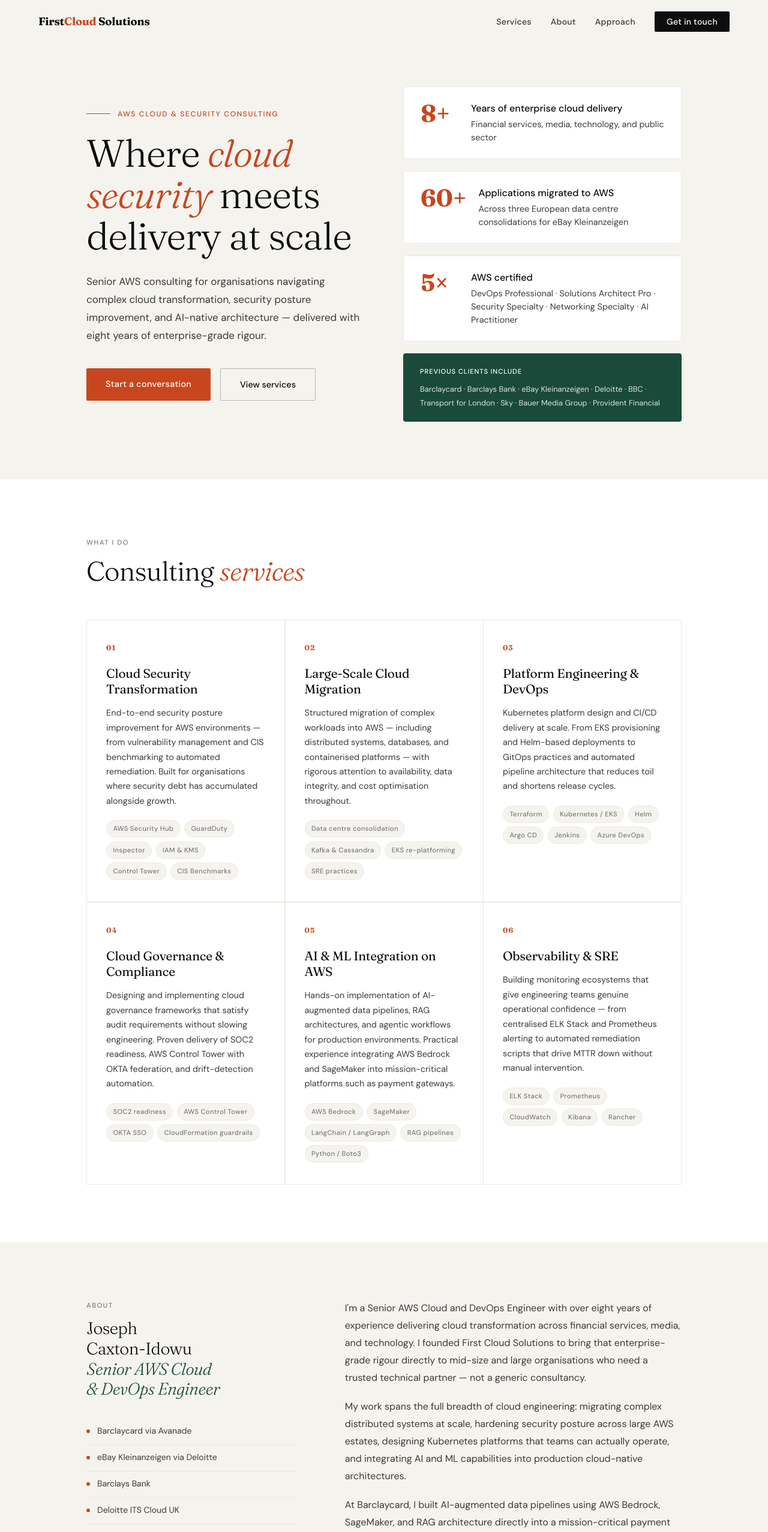
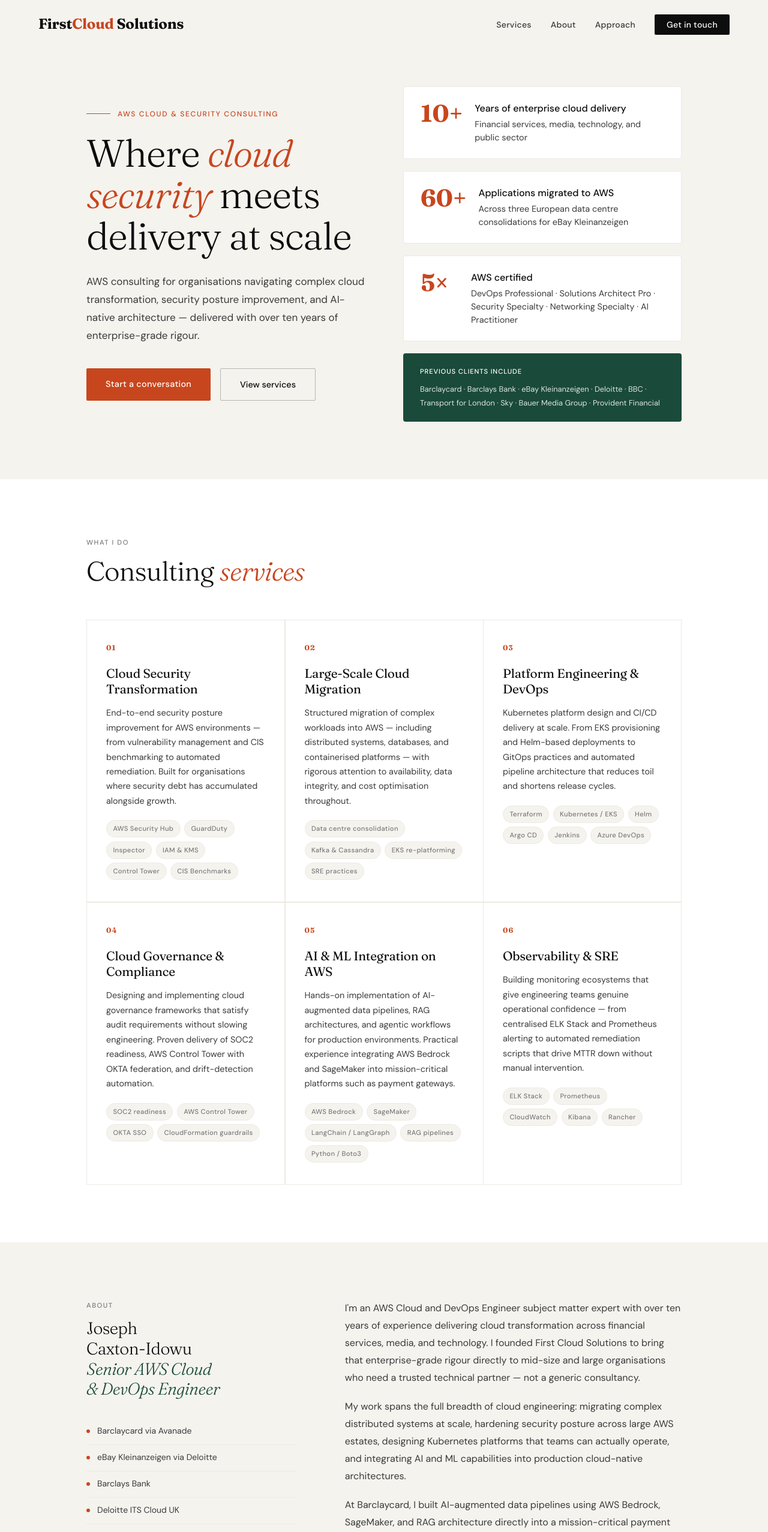
Before and after one commit to josephcaxton/firstcloudsolutions, a Next.js app: page / in a window 1280 px wide. Shown: the top 2554 px of the page at 60% size. Built offline with nearby package versions, Linux system fonts and the light colour scheme.

Commit message:
Update copy and logo font

```diff
--- a/app/layout.tsx
+++ b/app/layout.tsx
@@ -20,11 +20,11 @@ const dmSans = DM_Sans({
 
 export const metadata: Metadata = {
   title: {
-    default: 'First Cloud Solutions – Senior AWS Cloud Consulting',
+    default: 'First Cloud Solutions – AWS Cloud Consulting',
     template: '%s | First Cloud Solutions',
   },
   description:
-    'Senior AWS Cloud and DevOps consulting for mid-size and large organisations. Cloud security transformation, large-scale migrations, Kubernetes platform engineering, and AI/ML integration on AWS.',
+    'AWS Cloud and DevOps consulting for mid-size and large organisations. Cloud security transformation, large-scale migrations, Kubernetes platform engineering, and AI/ML integration on AWS.',
   keywords: [
     'AWS consulting',
     'cloud security',
@@ -44,15 +44,15 @@ export const metadata: Metadata = {
     locale: 'en_GB',
     url: 'https://www.firstcloudsolutions.net',
     siteName: 'First Cloud Solutions',
-    title: 'First Cloud Solutions – Senior AWS Cloud Consulting',
+    title: 'First Cloud Solutions – AWS Cloud Consulting',
     description:
-      'Senior AWS Cloud and DevOps consulting. Eight years of enterprise delivery across financial services, media, and technology.',
+      'AWS Cloud and DevOps consulting. Over ten years of enterprise delivery across financial services, media, and technology.',
   },
   twitter: {
     card: 'summary_large_image',
-    title: 'First Cloud Solutions – Senior AWS Cloud Consulting',
+    title: 'First Cloud Solutions – AWS Cloud Consulting',
     description:
-      'Senior AWS consulting for complex cloud transformation, security posture improvement, and AI-native architecture.',
+      'AWS consulting for complex cloud transformation, security posture improvement, and AI-native architecture.',
   },
   robots: {
     index: true,
--- a/app/page.tsx
+++ b/app/page.tsx
@@ -89,8 +89,8 @@ export default function Home() {
             Where <em>cloud security</em> meets delivery at scale
           </h1>
           <p className={styles.heroSub}>
-            Senior AWS consulting for organisations navigating complex cloud transformation,
-            security posture improvement, and AI-native architecture — delivered with eight
+            AWS consulting for organisations navigating complex cloud transformation,
+            security posture improvement, and AI-native architecture — delivered with over ten
             years of enterprise-grade rigour.
           </p>
           <div className={styles.heroActions}>
@@ -101,7 +101,7 @@ export default function Home() {
 
         <div className={styles.heroRight}>
           <div className={styles.statCard}>
-            <div className={styles.statNum}>8+</div>
+            <div className={styles.statNum}>10+</div>
             <div className={styles.statLabel}>
               <strong>Years of enterprise cloud delivery</strong>
               Financial services, media, technology, and public sector
@@ -169,7 +169,7 @@ export default function Home() {
             </div>
             <div className={`${styles.aboutBody} reveal`}>
               <p>
-                I&apos;m a Senior AWS Cloud and DevOps Engineer with over eight years of experience delivering
+                I&apos;m an AWS Cloud and DevOps Engineer subject matter expert with over ten years of experience delivering
                 cloud transformation across financial services, media, and technology. I founded First Cloud
                 Solutions to bring that enterprise-grade rigour directly to mid-size and large organisations
                 who need a trusted technical partner — not a generic consultancy.
--- a/components/Nav.module.css
+++ b/components/Nav.module.css
@@ -19,7 +19,7 @@
 .logo {
   font-family: var(--ff-display);
   font-weight: 700;
-  font-size: 1.15rem;
+  font-size: 1.5rem;
   letter-spacing: -0.01em;
   color: var(--ink);
   text-decoration: none;
```
